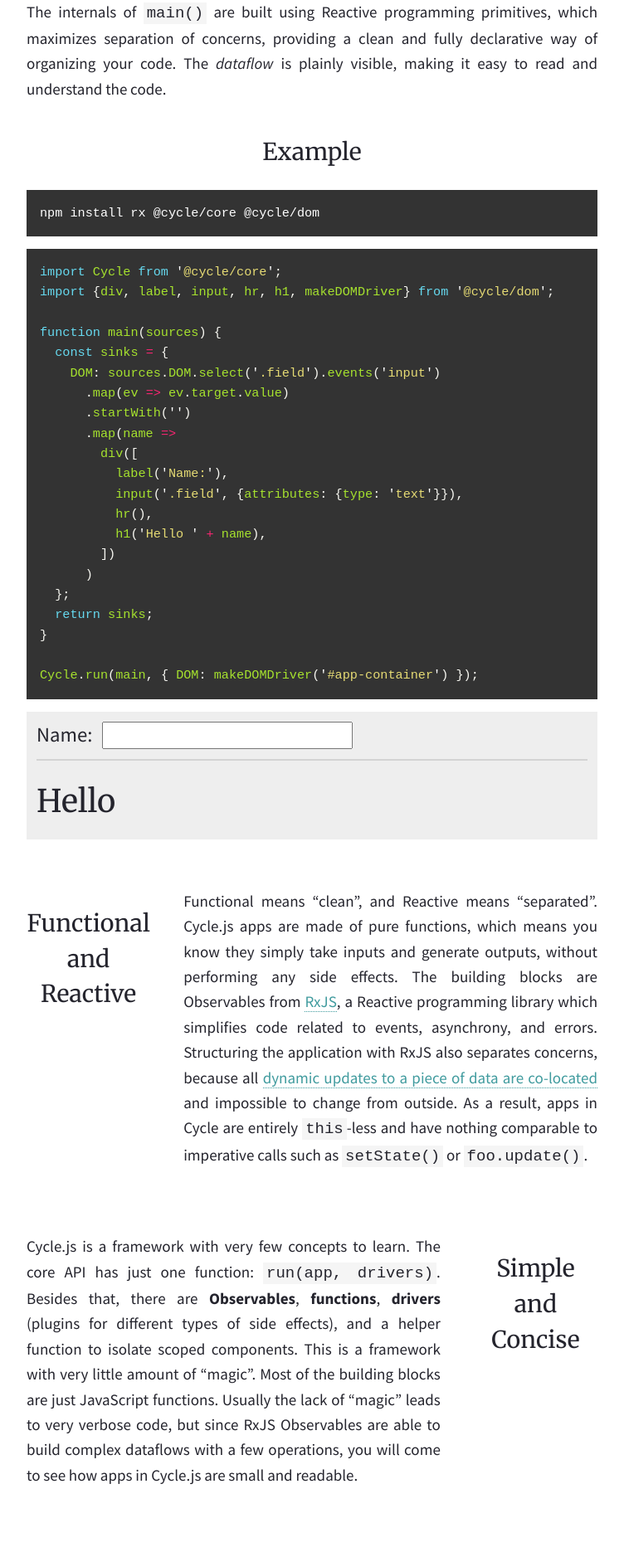
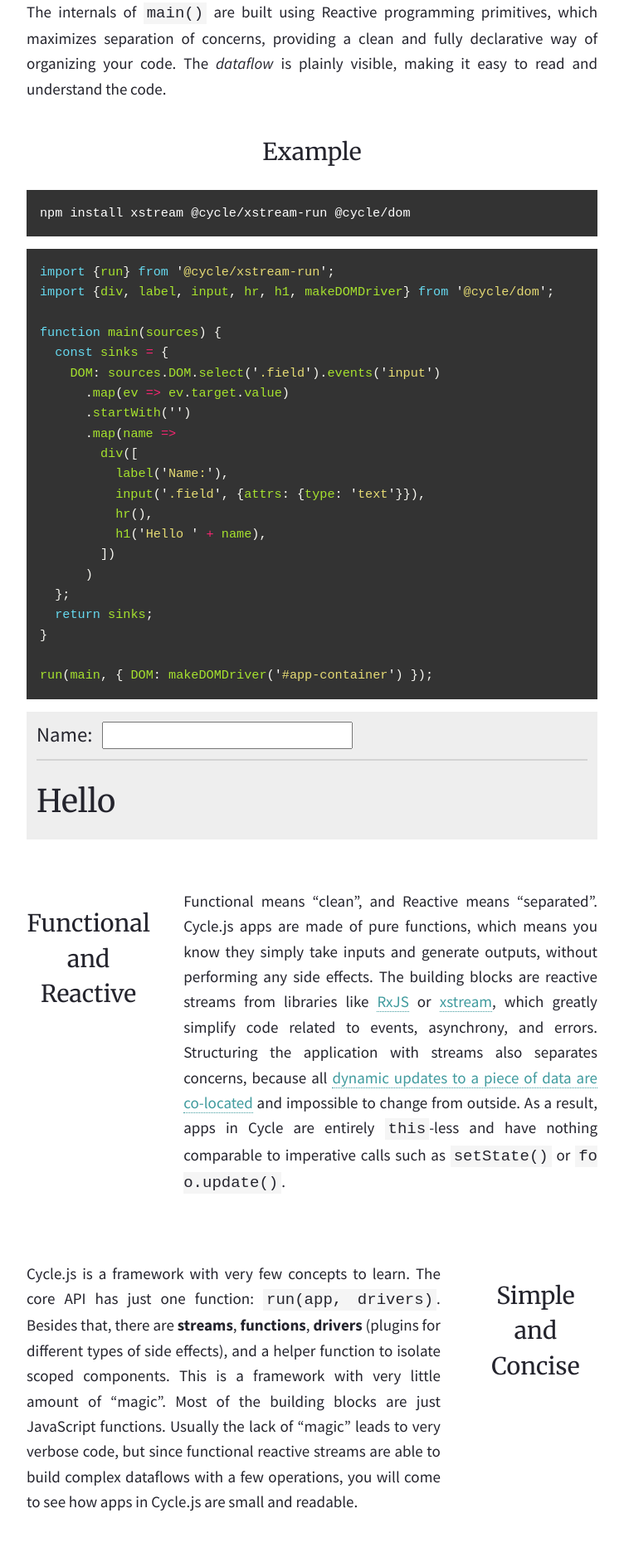
Before and after one commit to cyclejs/old-website, a Jekyll site: the page built from index.html, in a window 1280 px wide. Shown: the part 1236-3113 px from the top of the page at 83% size, without its empty margins (264-1016 px from the left). Built offline with Jekyll 4.4.1, drawn with Linux system fonts in a browser that asks for light colours; nearby versions of some CDN libraries; some of the changed text lies outside the part shown.

Commit message:
Update frontpage for Cycle Diversity

```diff
--- a/_includes/homepage-content.md
+++ b/_includes/homepage-content.md
@@ -11,11 +11,11 @@
 ## Example
 
 {% highlight text %}
-npm install rx @cycle/core @cycle/dom
+npm install xstream @cycle/xstream-run @cycle/dom
 {% endhighlight %}
 
 {% highlight js %}
-import Cycle from '@cycle/core';
+import {run} from '@cycle/xstream-run';
 import {div, label, input, hr, h1, makeDOMDriver} from '@cycle/dom';
 
 function main(sources) {
@@ -26,7 +26,7 @@
       .map(name =>
         div([
           label('Name:'),
-          input('.field', {attributes: {type: 'text'}}),
+          input('.field', {attrs: {type: 'text'}}),
           hr(),
           h1('Hello ' + name),
         ])
@@ -35,7 +35,7 @@
   return sinks;
 }
 
-Cycle.run(main, { DOM: makeDOMDriver('#app-container') });
+run(main, { DOM: makeDOMDriver('#app-container') });
 {% endhighlight %}
 
 <div class="example-hello-world-container"></div>
@@ -43,13 +43,13 @@
 <div class="homepage-features" markdown="1">
 ## Functional and Reactive
 
-Functional means "clean", and Reactive means "separated". Cycle.js apps are made of pure functions, which means you know they simply take inputs and generate outputs, without performing any side effects. The building blocks are Observables from [RxJS](https://github.com/Reactive-Extensions/RxJS), a Reactive programming library which simplifies code related to events, asynchrony, and errors. Structuring the application with RxJS also separates concerns, because all [dynamic updates to a piece of data are co-located](/observables.html#reactive-programming) and impossible to change from outside. As a result, apps in Cycle are entirely `this`-less and have nothing comparable to imperative calls such as `setState()` or `foo.update()`.
+Functional means "clean", and Reactive means "separated". Cycle.js apps are made of pure functions, which means you know they simply take inputs and generate outputs, without performing any side effects. The building blocks are reactive streams from libraries like [RxJS](http://reactivex.io/rxjs) or [xstream](http://staltz.com/xstream), which greatly simplify code related to events, asynchrony, and errors. Structuring the application with streams also separates concerns, because all [dynamic updates to a piece of data are co-located](/observables.html#reactive-programming) and impossible to change from outside. As a result, apps in Cycle are entirely `this`-less and have nothing comparable to imperative calls such as `setState()` or `foo.update()`.
 </div>
 
 <div class="homepage-features" markdown="1">
 ## Simple and Concise
 
-Cycle.js is a framework with very few concepts to learn. The core API has just one function: `run(app, drivers)`. Besides that, there are **Observables**, **functions**, **drivers** (plugins for different types of side effects), and a helper function to isolate scoped components. This is a framework with very little amount of "magic". Most of the building blocks are just JavaScript functions. Usually the lack of "magic" leads to very verbose code, but since RxJS Observables are able to build complex dataflows with a few operations, you will come to see how apps in Cycle.js are small and readable.
+Cycle.js is a framework with very few concepts to learn. The core API has just one function: `run(app, drivers)`. Besides that, there are **streams**, **functions**, **drivers** (plugins for different types of side effects), and a helper function to isolate scoped components. This is a framework with very little amount of "magic". Most of the building blocks are just JavaScript functions. Usually the lack of "magic" leads to very verbose code, but since functional reactive streams are able to build complex dataflows with a few operations, you will come to see how apps in Cycle.js are small and readable.
 </div>
 
 <div class="homepage-features" markdown="1">
@@ -108,7 +108,7 @@
 ## Learn it in 1h 37min
 
 <p>
-  <img src="/img/egghead.png" class="egghead-logo" alt="Egghead.io logo" />
+  {% include /img/egghead.svg %}
 </p>
 
 Got 1 hour and 37 minutes? That is all it takes to learn the essentials of Cycle.js. Watch [**this free Egghead.io video course**](https://egghead.io/series/cycle-js-fundamentals) given by the creator of Cycle.js. Understand Cycle.js from within by following how it is built from scratch, then learn how to transform your ideas into applications.
```
Also changed, not shown: other parts of _includes/homepage-content.md (+6 -6 lines), _includes/img/egghead.svg (added), 1 other file.
